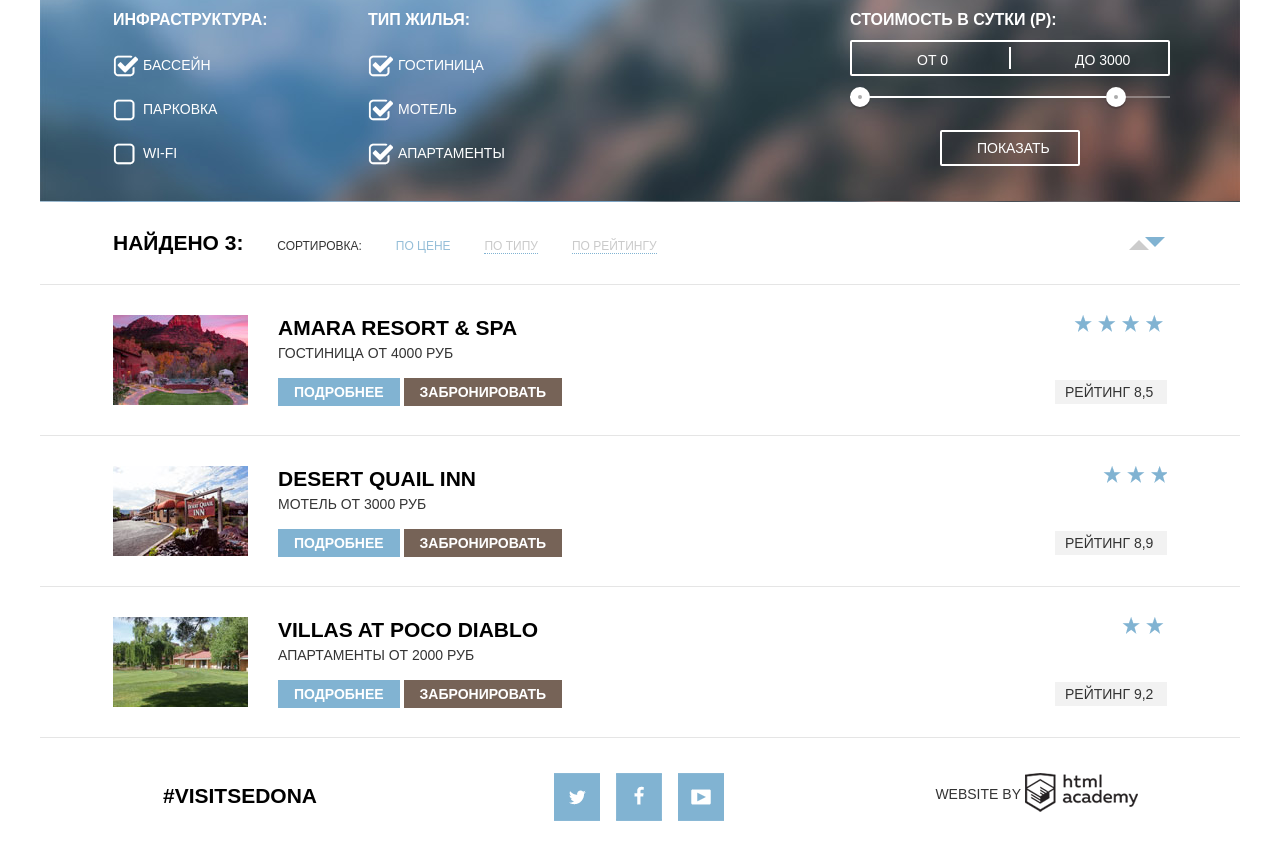
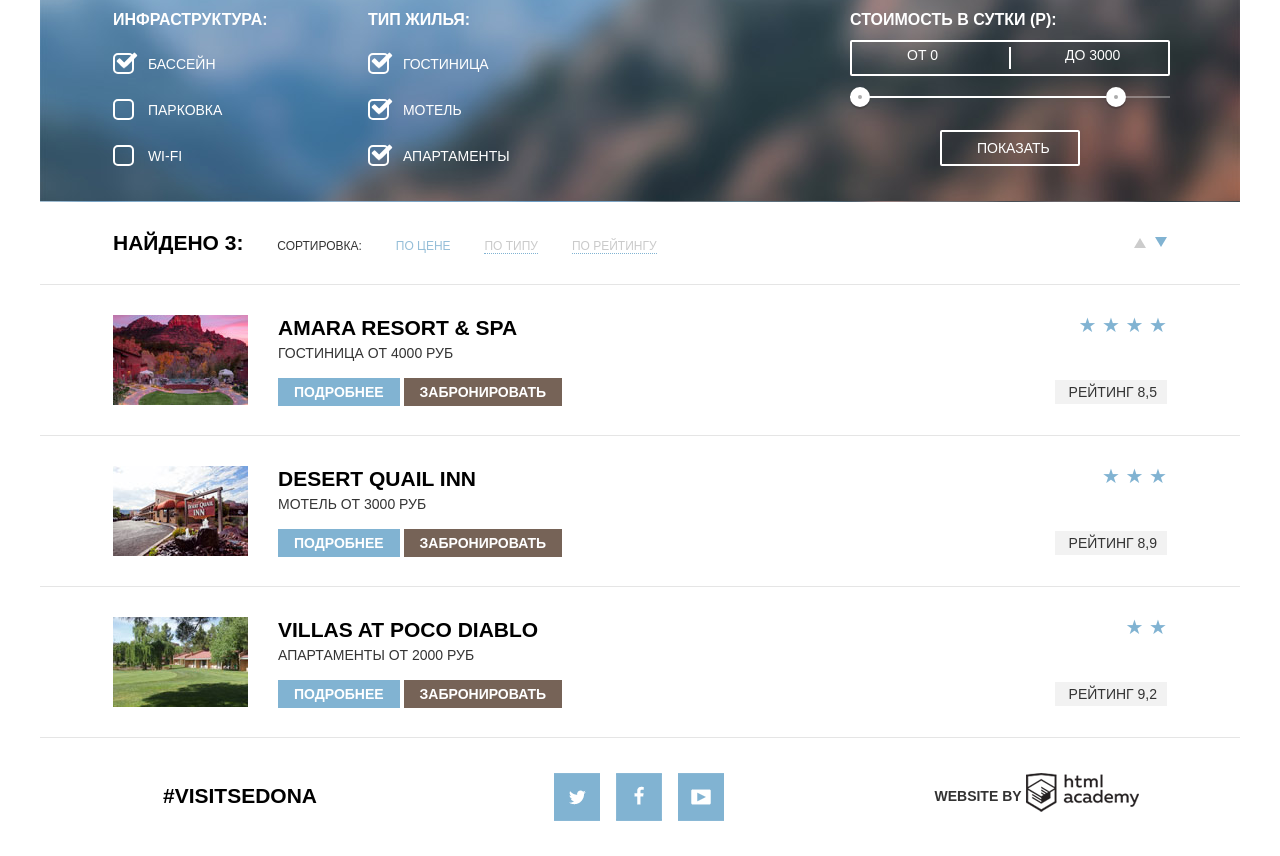
Before and after one commit to emma2004/222815-sedona, a plain HTML site: page catalog.html in a window 1280 px wide. Shown: the part 74-930 px from the top of the page. Before the commit the page ends 895 px from the top, so only its background shows below. Drawn offline with Linux system fonts and the light colour scheme.

Commit message:
Добавлен скрипт, чекбоксы, звездочки

```diff
--- a/catalog.html
+++ b/catalog.html
@@ -13,17 +13,13 @@
         <nav class="main-navigation clearfix">
           <ul>
             <li class="column1">
-      			          <a href="#">Информация</a>
+              <a href="#" type="active">Информация</a>
       		</li>
       		<li class="column1">
       		  <a href="#">Фото и видео</a>
       		</li>
           </ul>
-
-
-      	                  <a class="logo" href="#"><img src="./img/logo.png" alt="Логотип"></a>
-
-
+          <a class="logo" href="index.html"><img src="./img/logo.png" width="138" height="70" alt="Логотип"></a>
           <ul>
       	    <li class="column2">
               <a href="#">Карта штата</a>
@@ -37,43 +33,47 @@
     </header>
 
     <main class="container">
-      	    <section class="bay-form clearfix">
-      		<form action="#" method="post" name="bay-order">
+      <section class="bay-form container clearfix">
+        <form action="https://htmlacademy.ru/" method="post" name="bay-order">
           <div class="bay-order-option1">
             <p class="h3">Инфраструктура:</p>
-      			        <label class="checkbox-option">
-      				        <input type="checkbox" checked name="remember">
-      				        <span class="checkbox-indicator-checked"></span>
-      			            Бассейн
+      		  <label>
+              <input class="checkbox" type="checkbox" checked name="checkbox-test">
+              <span class="checkbox-custom"></span>
+              <span class="label">Бассейн</span>
             </label>
 
-      			        <label class="checkbox-option">
-      			        	<input type="checkbox" name="remember">
-      			        	 <span class="checkbox-indicator"></span>
-      			        	Парковка
+            <label>
+              <input class="checkbox" type="checkbox" name="checkbox-test">
+                <span class="checkbox-custom"></span>
+                <span class="label">Парковка</span>
               </label>
-      			        <label class="checkbox-option">
-      			        	<input type="checkbox" name="remember">
-      			        	 <span class="checkbox-indicator"></span>
-      			        	Wi-Fi
+
+              <label>
+                <input class="checkbox" type="checkbox" name="checkbox-test">
+                <span class="checkbox-custom"></span>
+                <span class="label">Wi-Fi</span>
               </label>
       		</div>
+
           <div class="bay-order-option1">
             <p class="h3">Тип жилья:</p>
-      				   <label class="checkbox-option">
-      				   	    <input type="checkbox" checked name="remember">
-      				   	     <span class="checkbox-indicator-checked"></span>
-      				   	    Гостиница
+      		    <label>
+                <input class="checkbox" type="checkbox" checked name="checkbox-test">
+                <span class="checkbox-custom"></span>
+                <span class="label">Гостиница</span>
               </label>
-      				   <label class="checkbox-option">
-      				   	    <input type="checkbox" checked name="remember">
-      				   	     <span class="checkbox-indicator-checked"></span>
-      				   	    Мотель
+
+      		    <label>
+                <input class="checkbox" type="checkbox" checked name="checkbox-test">
+                <span class="checkbox-custom"></span>
+                <span class="label">Мотель</span>
               </label>
-      				   <label class="checkbox-option">
-      				   	    <input type="checkbox" checked name="remember">
-      				   	     <span class="checkbox-indicator-checked"></span>
-      				   	    Апартаменты
+
+      		    <label>
+                <input class="checkbox" type="checkbox" checked name="checkbox-test">
+                <span class="checkbox-custom"></span>
+                <span class="label">Апартаменты</span>
               </label>
       		</div>
       		<div class="filter-range">
@@ -88,7 +88,6 @@
                   до
                   <input type="text" name="max-price" value="3000">
                 </label>
-
               </div>
               <div class="range-controls">
                 <div class="scale">
@@ -97,20 +96,17 @@
                 </div>
                 <div class="range-toggle range-toggle-min"></div>
                 <div class="range-toggle range-toggle-max"></div>
-
               </div>
               <button class="btn-transparent" type="submit">Показать</button>
-
             </div>
-
         </form>
       </section>
 
-      		<section class="search clearfix">
+      <section class="search container clearfix">
         <div class="search-text">
           <span class="h2">Найдено 3:</span>
           <span>Сортировка:</span>
-      		        <span class="active">по цене</span>
+          <span class="active" type="active">по цене</span>
           <a href="#">по типу</a>
           <a href="#">по рейтингу</a>
         </div>
@@ -118,10 +114,9 @@
           <a class="tringle1" href="#"></a>
           <a class="tringle2" href="#"></a>
         </div>
-
       </section>
 
-          <section class="results">
+      <section class="results container">
         <div class="result clearfix">
           <div class="result-pic">
             <img src="./img/hotel1.jpg" alt="Amara Resort & Spa" height="90" width="135">
@@ -133,11 +128,10 @@
       		<a class="btn btn-booking" href="#">Забронировать</a>
           </div>
           <div class="result-rating clearfix">
-      			    <div class="starts starts4"></div>
+            <div class="starts">★ ★ ★ ★</div>
       		<p class="rating">рейтинг 8,5</p>
           </div>
         </div>
-
         <div class="result clearfix">
           <div class="result-pic">
             <img src="./img/hotel2.jpg" alt="Desert Quail inn" height="90" width="135">
@@ -149,11 +143,10 @@
       		<a class="btn btn-booking" href="#">Забронировать</a>
           </div>
           <div class="result-rating">
-      			    <div class="starts starts3"></div>
+            <div class="starts">★ ★ ★</div>
             <p class="rating">рейтинг 8,9</p>
           </div>
         </div>
-
         <div class="result clearfix">
           <div class="result-pic">
             <img src="./img/hotel3.jpg" alt="Villas at Poco Diablo" height="90" width="135">
@@ -165,7 +158,7 @@
       		<a class="btn btn-booking" href="#">Забронировать</a>
            </div>
            <div class="result-rating">
-      			    <div class="starts starts2"></div>
+             <div class="starts">★ ★</div>
       		 <p class="rating">рейтинг 9,2</p>
            </div>
         </div>
@@ -173,23 +166,21 @@
     </main>
 
     <footer class="main-footer">
-      <div class="container clearfix">
+      <div class="container clearfix footer-catalog">
         <section class="footer-contacts">
-          <a href="#">#Visitsedona<a>
+          <a href="#">#Visitsedona</a>
         </section>
         <section class="footer-social">
-
-          <a class="social-btn social-btn-tw" href="#">Твиттер</a>
-          <a class="social-btn social-btn-fb" href="#">Фейсбук</a>
-          <a class="social-btn social-btn-yt" href="#">Ютуб</a>
+          <a class="social-btn social-btn-tw" href="#">Тв</a>
+          <a class="social-btn social-btn-fb" href="#">Ф,</a>
+          <a class="social-btn social-btn-yt" href="#">Ют</a>
         </section>
         <section class="footer-copyright">
-          <span>website by</span>
-          <a class="btn-copyright" href="https://htmlacademy.ru">HTML Academy</a>
+          <span class="copyright-text">website by</span>
+          <a class="btn-copyright" href="https://htmlacademy.ru">HTMLacademy</a>
         </section>
       </div>
     </footer>
 
-
   </body>
 </html>
--- a/css/normalize.css
+++ b/css/normalize.css
@@ -3,4 +3,5 @@
 	margin: 0;
 	padding: 0;
 	box-sizing: border-box;
+	outline: none;
 }
--- a/css/style.css
+++ b/css/style.css
@@ -24,17 +24,12 @@ h2,
 .container {
     width: 1200px;
     margin: 0 auto;
-
 }
 
 .clearfix::after {
     content: "";
     display: table;
     clear: both;
-}
-
-.inline {
-	display: inline-block;
 }
 
 .main-navigation {
@@ -73,7 +68,6 @@ h2,
 	float: left;
 	text-align: center;
 
-
 }
 
 .logo {
@@ -89,15 +83,12 @@ h2,
 }
 
 
-
 .hello {
 	width: 1200px;
 	height: 512px;
-    background: #fff url("../img/background.jpg") no-repeat center 20%;
+    background: #9bb6d2 url("../img/background.jpg") no-repeat center 20%;
     margin-bottom: 55px;
 }
-
-
 
 .subject {
     width: 576px;
@@ -127,12 +118,11 @@ h2,
 	padding-right: 40px;
 	padding-top: 55px;
 	padding-bottom: 54px;
-
 }
 
 .description-text h2,
 .description-block h2 {
-	width: 173px;
+	width: 180px;
 	color: #ffffff;
 	line-height: 21px;
 	padding-bottom: 24px;
@@ -212,7 +202,6 @@ h2,
 .buy {
 	width: 1200px;
 	position: relative;
-
 }
 
 .buy-text {
@@ -232,6 +221,7 @@ h2,
 }
 
 .buy-search {
+	display: block;
   width: 570px;
   background-color: #766357;
   padding-top: 30px;
@@ -245,6 +235,9 @@ h2,
   font-family: "PTSans", "Arial", sans-serif;
   text-transform: uppercase;
   margin-left: 315px;
+  cursor: pointer;
+  -webkit-user-select: none;
+  user-select: none;
 }
 
 .buy-order {
@@ -252,17 +245,18 @@ h2,
 	position: absolute;
 	top: 0;
     left: 26.25%;
-
+    box-shadow: 0 7px 15px 0 rgba(0, 0, 0, .15);
 }
 
-
+.buy-order-show {
+    display: none;
+}
 
 .buy-form {
   width: 570px;
   background-color: #ffffff;
   padding-bottom: 55px;
   padding-top: 55px;
-
 }
 
 .buy-date {
@@ -271,7 +265,6 @@ h2,
     padding-left: 55px;
     position: relative;
     font-size: 0;
-
 }
 
 .date {
@@ -305,7 +298,6 @@ h2,
 .date2 {
   width: 115px;
   background-color: #ffffff;
-
  }
 
 .buy-date::after {
@@ -319,10 +311,15 @@ h2,
     margin-left: ;
     background: transparent url("../img/sprite.png") no-repeat center;
     background-position: 0 0;
+    cursor: pointer;
   }
 
-  .buy-date::after:hover {
-  	background-position: 0 -37px; /*почему не работает?*/
+  .buy-date:hover:after {
+  	background-position: 0 -37px;
+  }
+
+  .buy-date:active:after {
+  	background-position: 0 -74px;
   }
 
   .buy-numbers {
@@ -344,7 +341,7 @@ h2,
 
 .col{
   display: inline-block;
-  vertical-align: top;
+  vertical-align: middle;
   font-size: 14px;
 }
 
@@ -379,27 +376,43 @@ h2,
 
 .center {
   padding-left: 48px;
-
-
 }
 
 .form-item{
   width: 37px;
-  height: 37px;
-  line-height: 37px;
+  min-height: 37px;
   text-align: center;
   background: #f2f2f2;
   color: #868686;
+  font-weight: bold;
  }
-.form-item_amount{
-  font-weight: bold;
+
+.form-item-amount{
+  color: #000000;
+  padding-top: 10px;
+}
+
+.form-item-number {
+  cursor: pointer;
+  font-size: 21px;
+  line-height: 21px;
+  color: #a9a9a9;
+  padding-top: 7px;
+  }
+
+.form-item-number:hover {
   color: #000000;
 }
 
+.form-item-number:active {
+  color: #81b3d2;
+}
+
+
 .btn-search {
     width: 458px;
-    padding-top: 17px;
-    padding-bottom: 22px;
+    padding-top: 20px;
+    padding-bottom: 20px;
     background-color: #81b3d2;
     margin-left: 58px;
     margin-right: 58px;
@@ -422,14 +435,17 @@ h2,
     color: #85b0cd;
 }
 
+.map{
+  position: relative;
+}
+
 .main-footer {
     width: 1200px;
     position: relative;
     margin: 0 auto;
-
 }
 
-  .footer {
+.footer-index {
     width: 1200px;
     position: absolute;
     top: -120px;
@@ -437,7 +453,6 @@ h2,
     opacity: 0.9;
     padding-top: 35px;
     padding-bottom: 35px;
-
 }
 
 .footer-contacts {
@@ -462,7 +477,6 @@ h2,
     font-size: 0;
     background: url("../img/spritesocial.png") no-repeat;
 }
-
 
 .social-btn-tw {
     background-position: 0 0;
@@ -535,12 +549,13 @@ h2,
     background: url("../img/sprite.png") no-repeat;
     background-position: 0 -401px;
 }
+
 /*catalog*/
 
   .bay-form {
     width: 1200px;
     min-height: 220px;
-    background-image: url(../img/background4.jpg);
+    background: #bababa url(../img/background4.jpg);
     color: #ffffff;
     font-size: 14px;
 	line-height: 21px;
@@ -564,40 +579,44 @@ h2,
 
 .bay-order-option1 label {
   display: block;
-  	margin-top: 30px;
+  margin-top: 25px;
+}
+
+.checkbox {
+    display: none;
+}
+
+.checkbox-custom {
+    position: relative;
+    width: 21px;
+    height: 21px;
+    border: 2px solid #ffffff;
+    border-radius: 5px;
 }
 
 
- .checkbox-option {
-  position: relative;
+.checkbox-custom,
+.label {
+    display: inline-block;
+    vertical-align: middle;
     cursor: pointer;
-  padding-left: 30px;
 }
 
-.checkbox-option input[type="checkbox"] {
-  display: none;
+.label {
+padding-left:10px;
 }
 
-.checkbox-option input[type="checkbox"] + .checkbox-indicator-checked {
+
+.checkbox:checked + .checkbox-custom::before {
+  content: "";
+  display: block;
   position: absolute;
-  top: -3px;
-  left: 0;
   width: 25px;
   height: 25px;
-  background: url("../img/sprite.png") no-repeat;
-  background-position: 0 -111px;
-
-}
-
-.checkbox-option input[type="checkbox"] + .checkbox-indicator{
-  position: absolute;
   top: -3px;
-  left: 0;
-  width: 25px;
-  height: 25px;
-  background: url("../img/sprite.png") no-repeat;
-  background-position: 0 -185px;
-
+  left: -1px;
+  background: url("../img/spritegal.png") no-repeat;
+  background-position: 0 0;
 }
 
 .filter-range {
@@ -605,7 +624,6 @@ h2,
     float: right;
     padding-top: 30px;
     margin-right: 70px;
-
 }
 
 .filter-range-title {
@@ -631,33 +649,28 @@ h2,
   top: 50%;
   left: 50%;
   transform: translate(-50%, -50%);
-
 }
 
 .price-controls label {
   display: inline-block;
   font-size: 14px;
-  line-height: 36px;
-  vertical-align: top;
+  line-height: 26px;
+  vertical-align: middle;
   cursor: pointer;
-
 }
 
 .price-controls .min-price,
 .price-controls .max-price {
   width: 158px;
-  padding-left: 65px;
-
+  padding-left: 55px;
 }
 
 .price-controls input {
   width: 50px;
-  margin: 0;
-  color: inherit;
+  color: #ffffff;
   font: inherit;
   background: none;
   border: none;
-
 }
 
 .range-controls {
@@ -682,7 +695,7 @@ h2,
   top: -9px;
   width: 4px;
   height: 4px;
-  background: #ababab;                       /**/
+  background: #ababab;
   border: 8px solid #ffffff;
   border-radius: 50%;
   box-shadow: 0 2px 1px 0 rgba(0, 1, 1, 0.2);
@@ -722,8 +735,6 @@ h2,
   background: #ffffff;
 }
 
-
-
  .search-text {
       float: left;
       margin-left: 73px;
@@ -738,8 +749,6 @@ h2,
 	font-weight: normal;
     margin-right: 30px;
 }
-
-
 
 .search-text a {
     text-decoration: none;
@@ -765,35 +774,25 @@ h2,
       margin-right: 73px;
       padding-top: 30px;
       padding-bottom: 30px;
-
 }
 
 .tringle1 {
   position: relative;
-}
-
-
-.tringle1::after {
-    content: '';
-    position: absolute;
-    border: 10px solid transparent;
+  left: -5px;
+  display: inline-block;
+  vertical-align: middle;
+  border: 6px solid transparent;
   border-bottom: 10px solid #cccccc;
-    right: 18px;
-    top: -2px;
 }
 
 .tringle2 {
   position: relative;
-
-}
-
-.tringle2::after {
-    content: '';
-    position: absolute;
-    border: 10px solid transparent;
+  top: 5px;
+  left: ;
+  display: inline-block;
+  vertical-align: top;
+  border: 6px solid transparent;
   border-top: 10px solid #81b3d2;
-    top: 5px;
-    left: -22px;
 }
 
 .results {
@@ -804,7 +803,6 @@ h2,
   width: 1200px;
   padding: 30px 73px;
   border-top: 1px solid #e5e5e5;
-
 }
 
 .result:last-child {
@@ -840,6 +838,7 @@ h2,
   width: 112px;
   float: right;
   max-height: 95px;
+  text-align: right;
 }
 
 .result-choice .btn {
@@ -873,8 +872,8 @@ h2,
 .btn-booking:hover {
   background-color: #604e43;
   border: 1px solid #604e43;
+}
 
-}
 .btn-booking:active {
   background-color: #503e33;
   border: 1px solid #503e33;
@@ -882,39 +881,19 @@ h2,
 }
 
 .starts {
-    background: url("../img/sprite2.png") no-repeat;
-    height: 25px;
-    margin-bottom: 50px;
-    float: right;
-    }
-
-.starts4 {
-    background-position: 0 -54px;
-    width: 93px;
-}
-
-.starts3 {
-    background-position: 0 -27px;
-    width: 64px;
-}
-
-.starts2 {
-    background-position: 0 0;
-    width: 45px;
-    margin-left: 20px;
+  margin-bottom: 45px;
+  width: 100%;
+  font-size: 20px;
+  color: #81b3d2;
 }
 
 .rating {
   width: 112px;
   background-color: #f2f2f2;
   padding: 5px 10px;
-    margin-top: -10px; /*почему выпадает из родителя, равняла отрицательным маргином*/
-    float: right;
 }
 
-.map{
-  position: relative;
+.footer-catalog {
+    width: 1200px;
+    padding-bottom: 35px;
 }
-.map img{
-  width: 100%;
-}
```
Also changed, not shown: index.html (+22 -30 lines), js/script.js (added, +9 -0 lines), img/checkboxgal.png (added), img/checkboxgal2.png (added), img/spritegal.png (added). Lines whose indentation alone changed are shown as unchanged.
